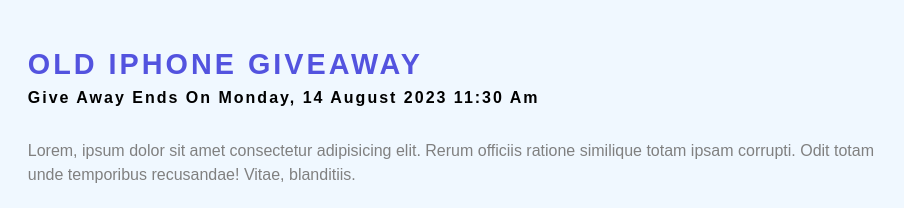
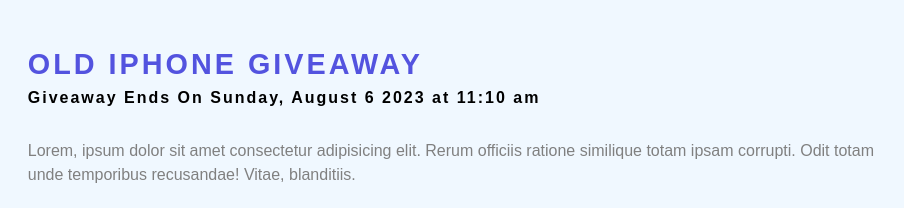
Before and after one commit to sun-n-y/countdown, a plain HTML site: page index.html in a window 1280 px wide. Shown: the top 208 px of the page, 234-1138 px from the left. Drawn offline with Linux system fonts and the light colour scheme.

Commit message:
add countdown js giveaway time

```diff
--- a/app.js
+++ b/app.js
@@ -1 +1,39 @@
 import get from './utils/getElement.js';
+
+const daysArray = [
+  'Sunday',
+  'Monday',
+  'Tuesday',
+  'Wednesday',
+  'Thrusday',
+  'Friday',
+  'Saturday',
+];
+
+const monthsArray = [
+  'January',
+  'Feburary',
+  'March',
+  'April',
+  'May',
+  'June',
+  'July',
+  'August',
+  'September',
+  'October',
+  'November',
+  'December',
+];
+
+const giveaway = get('.giveaway-date');
+
+const futureDate = new Date(2023, 7, 6, 11, 10, 0);
+
+const getYear = futureDate.getFullYear();
+const getDate = futureDate.getDate();
+const getDay = daysArray[futureDate.getDay()];
+const getMonth = monthsArray[futureDate.getMonth()];
+const getHours = futureDate.getHours();
+const getMinutes = futureDate.getMinutes();
+
+giveaway.textContent = `Giveaway Ends On ${getDay}, ${getMonth} ${getDate} ${getYear} at ${getHours}:${getMinutes} am`;
--- a/index.html
+++ b/index.html
@@ -15,7 +15,7 @@
         </div>
         <div class="content-container">
             <h2>old iphone giveaway</h2>
-            <h4 class="giveaway-date">give away ends on monday, 14 august 2023 11:30 am</h4>
+            <h4 class="giveaway-date">Giveaway Ends On monday, 14 august 2023 11:30 am</h4>
             <p>Lorem, ipsum dolor sit amet consectetur adipisicing elit. Rerum officiis ratione similique totam ipsam
                 corrupti. Odit totam unde temporibus recusandae! Vitae, blanditiis.</p>
             <div class="countdown-timer">
--- a/style.css
+++ b/style.css
@@ -39,7 +39,6 @@
 }
 
 h4 {
-    text-transform: capitalize;
     letter-spacing: 2px;
     margin-top: -1rem;
     margin-bottom: .5rem;
```
